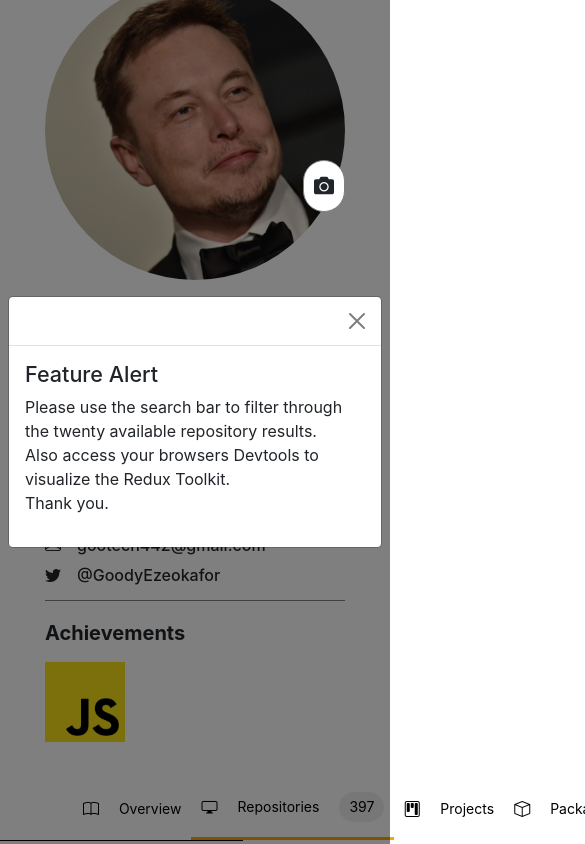
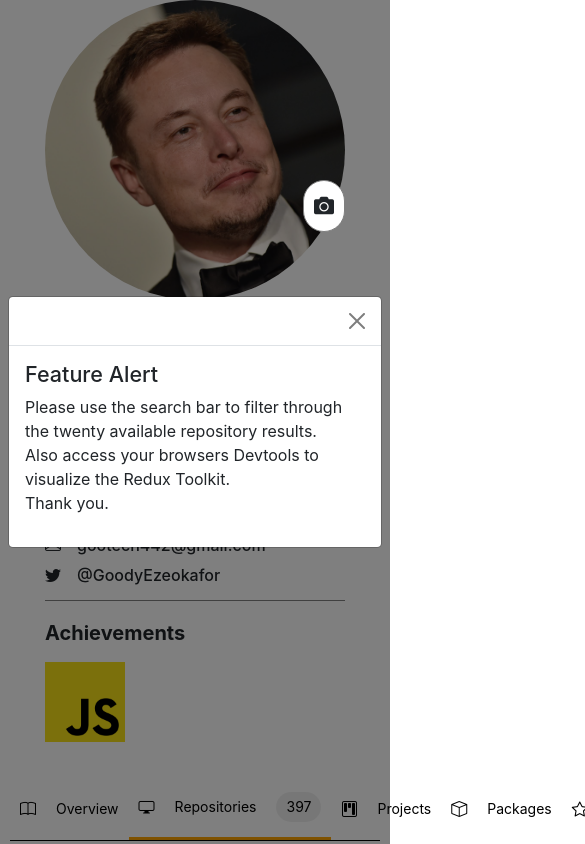
Before and after one commit to shegspear/Bitmama-Github-Task, a React (Create React App) app: page /repository in a window 390 px wide. Shown: the top 844 px of the page, 585 px wide, since content can reach past the window. Built offline with nearby package versions, Linux system fonts and the light colour scheme.

Commit message:
made responsive to 813px

```diff
--- a/src/Components/Header/style.css
+++ b/src/Components/Header/style.css
@@ -51,3 +51,13 @@
     padding-right: 10px;
     padding-left: 10px;
 }
+
+@media screen and (max-width: 1110px) {
+    .navbar-cont {
+        padding-left: 0%;
+    }
+
+    .navbar-collection {
+        width: 100%;
+    }
+}
--- a/src/Components/Profile/style.css
+++ b/src/Components/Profile/style.css
@@ -131,9 +131,8 @@
     line-height: 1.25;
 }
 
-/* @media screen and (max-width: 1110px) {
-    .profile,
-    .profile-body {
-        flex-direction: row;
+@media screen and (max-width: 1110px) {
+    .image-cont {
+        top: 0px;
     }
-} */
+}
--- a/src/Pages/UserPage/style.css
+++ b/src/Pages/UserPage/style.css
@@ -30,6 +30,10 @@
         display: none;
     }
 
+    .page {
+        width: 100%;
+    }
+
     .page-body {
         flex-direction: column;
     }
@@ -39,7 +43,8 @@
     }
 
     .page-body-cont {
-        display: 100%;
+        width: 100%;
+        padding: 0px 10px;
     }
 
     .mobile-header {
```
